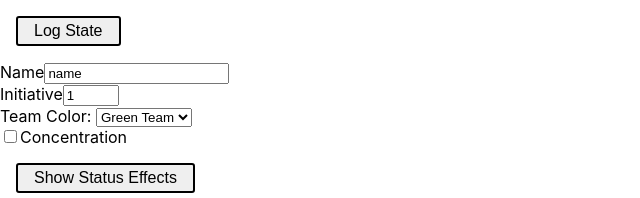
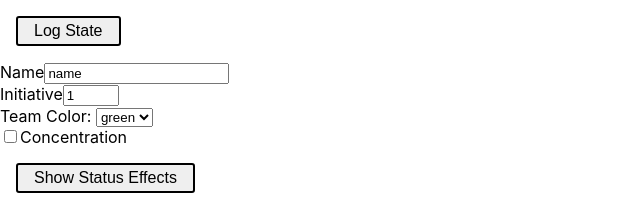
Before and after one commit to punkrockviking/initiativeStatusTracker, a React (Vite) app: page / in a window 1280 px wide. Shown: the top 198 px of the page, without its empty margins (0-640 px from the left). Built offline with nearby package versions, Linux system fonts and the light colour scheme.

Commit message:
(feat) Dropdown updates parent state correctly

```diff
--- a/src/components/Character.jsx
+++ b/src/components/Character.jsx
@@ -81,9 +81,9 @@ class Character extends Component {
     event.preventDefault()
   }
 
-  onColorChange(color) {
+  onColorChange(colorOption) {
     this.setState({
-      teamColor: color
+      teamColor: colorOption
     })
   }
 
@@ -120,7 +120,7 @@ class Character extends Component {
               />
             </div>
             <Dropdown
-              options={colorOptions}
+              options={['green', 'red', 'blue']}
               selected={this.state.teamColor}
               onSelectedChange={this.onColorChange}
             />
--- a/src/components/Dropdown.jsx
+++ b/src/components/Dropdown.jsx
@@ -1,24 +1,39 @@
-import React from 'react';
+import React, { useState } from 'react';
 
 const Dropdown = ({ options, selected, onSelectedChange }) => {
+
+  const [selectedValue, setSelectedValue] = useState(selected)
+
+  // const handleSelectedChange = (event) => {
+  //   const { value } = event.target
+  //   if (value === 'Red Team') {
+  //     onSelecedChange({
+  //       label: 'Red Team',
+  //       value: 'green'
+  //     })
+  //   } else if (value === 'Green Team') {
+
+  //   }
+  // }
+
   const renderedOptions = options.map((option) => {
     return (
       <option
-        key={option.value}
-        onClick={() => (onSelectedChange(option))}
+        key={option}
       >
-        {option.label}
+        {option}
       </option>
     )
   })
+
 
   return (
     <div>
       <div>
         <label>Team Color: </label>
-          <select>
-            {renderedOptions}
-          </select>
+        <select onChange={() => onSelectedChange(event.target.value)}  >
+          {renderedOptions}
+        </select>
       </div>
     </div>
   )
```
